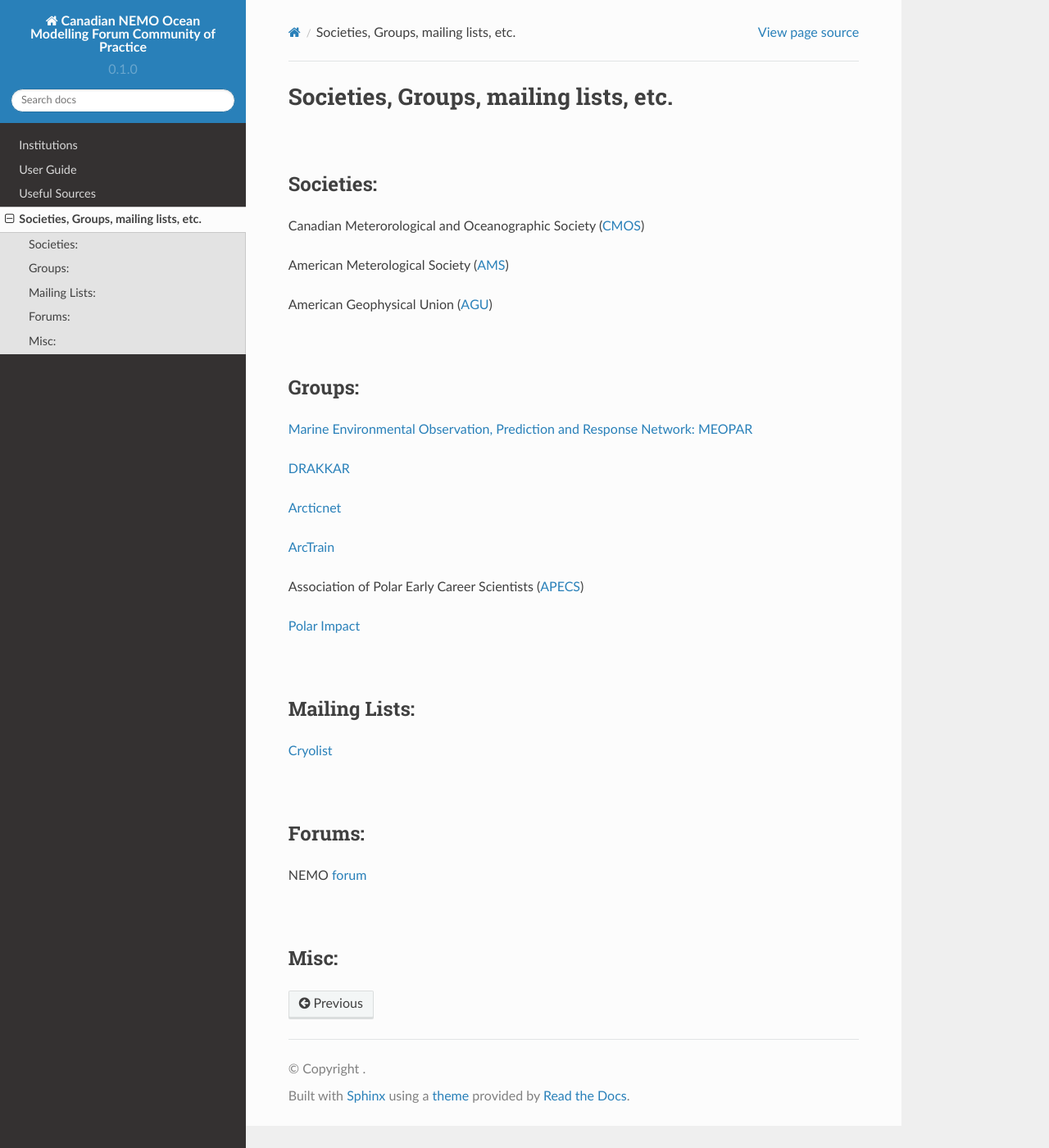
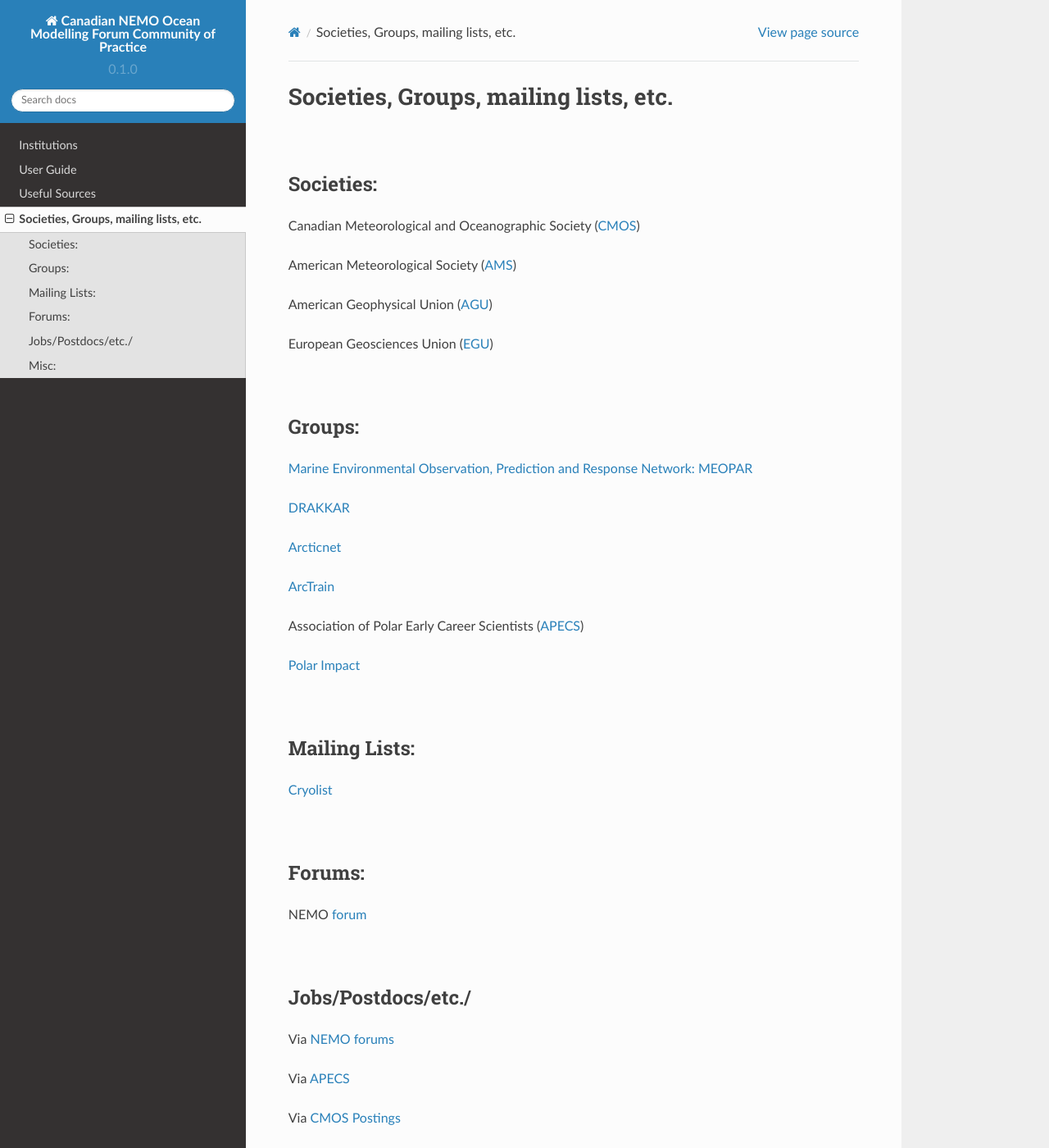
Before and after one commit to UofA-NEMO/Canadian-NEMO-Ocean-Modelling-Forum-Community-of-Practice, a Sphinx documentation site: the page built from docs/Groups.rst, in a window 1280 px wide and 1400 px high. Shown: the whole window at 82% size. Built offline with Sphinx 7.4.7 and the Read the Docs theme 2.0.0, drawn with Linux system fonts in a browser that asks for light colours; pages that are not in the unit, such as notebooks, are missing from menus.

Commit message:
Update Groups.rst

```diff
--- a/docs/Groups.rst
+++ b/docs/Groups.rst
@@ -5,11 +5,15 @@
 Societies:
 ----------
 
-Canadian Meterorological and Oceanographic Society (`CMOS <https://www.cmos.ca/>`_)
+Canadian Meteorological and Oceanographic Society (`CMOS <https://www.cmos.ca/>`_)
 
-American Meterological Society (`AMS <https://www.ametsoc.org/index.cfm/ams/>`_)
+American Meteorological Society (`AMS <https://www.ametsoc.org/index.cfm/ams/>`_)
 
 American Geophysical Union (`AGU <https://www.agu.org/>`_)
+
+European Geosciences Union (`EGU <https://www.egu.eu/>`_)
+
+
 
 |
 Groups:
@@ -40,5 +44,17 @@
 NEMO `forum <https://nemo-ocean.discourse.group/>`_
 
 |
+Jobs/Postdocs/etc./
+-------------------
+
+Via `NEMO forums <https://nemo-ocean.discourse.group/c/news/jobs>`_
+
+Via `APECS <https://www.apecs.is/career-resources/job-board>`_
+
+Via `CMOS Postings <https://www.cmos.ca/career/careers.html>`_
+
+Via `AMS Postings <https://careercenter.ametsoc.org/>`_
+
+|
 Misc:
 -----
```
